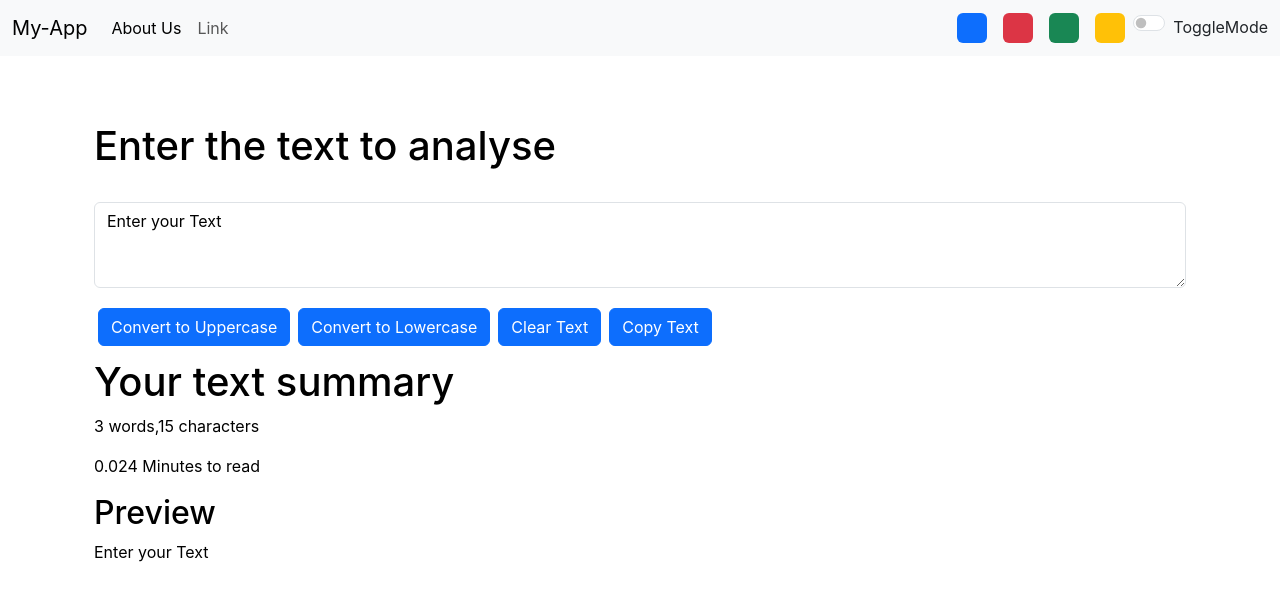
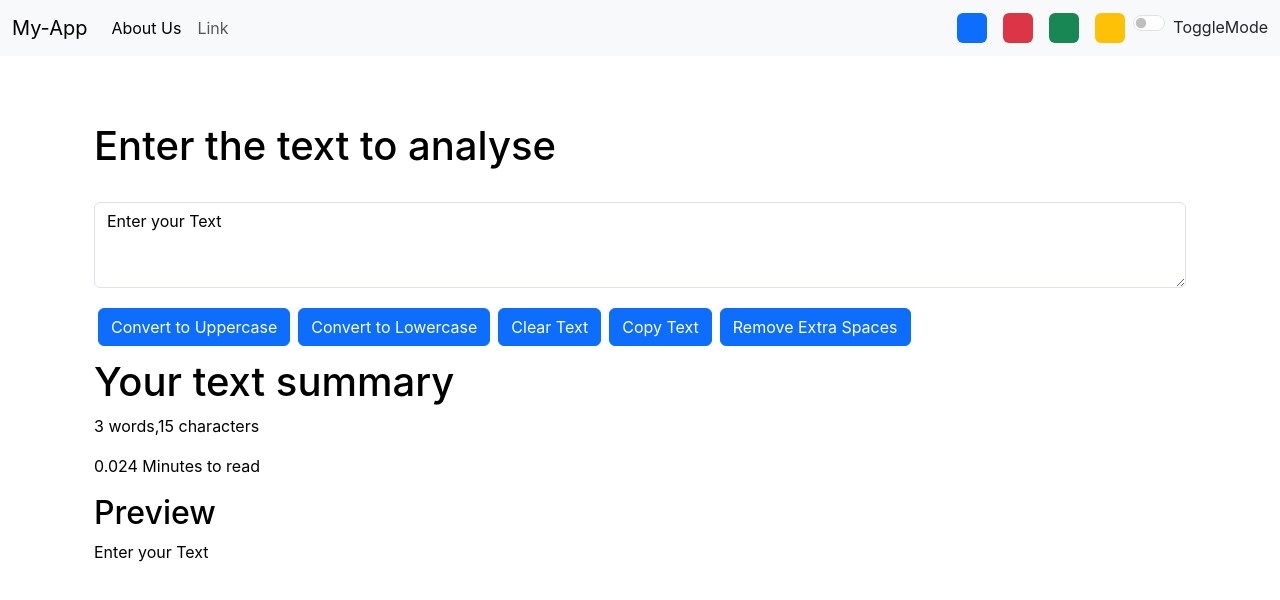
Before and after one commit to SravanKosaraju/my-app, a React (Create React App) app: page / in a window 1280 px wide. Shown: the top 600 px of the page. Built offline with nearby package versions, Linux system fonts and the light colour scheme.

Commit message:
New feature is added to remove extra spaces

```diff
--- a/src/components/textform.js
+++ b/src/components/textform.js
@@ -26,6 +26,11 @@
       setText("");
     }
 
+    const handleExtraspaces=()=>{
+      let newtext=text.split(/[ ]+/);
+      setText(newtext.join(" "));
+    }
+
     const handleonChange=(event)=>{
       console.log("Onchange")
         setText(event.target.value)
@@ -45,6 +50,7 @@
 <button disabled={text.length===0}className='btn btn-primary mx-1 my-1' onClick={handleloClick}>Convert to Lowercase</button>
 <button disabled={text.length===0}className='btn btn-primary mx-1 my-1' onClick={handleclear}>Clear Text</button>
 <button disabled={text.length===0}className='btn btn-primary mx-1 my-1' onClick={handlecopy}>Copy Text</button>
+<button disabled={text.length===0}className='btn btn-primary mx-1 my-1' onClick={handleExtraspaces}>Remove Extra Spaces</button>
     </div>
     <div className='container my-2' style={{color:props.mode==='light'?'black':'white'}}>
       <h1>Your text summary</h1>
```
